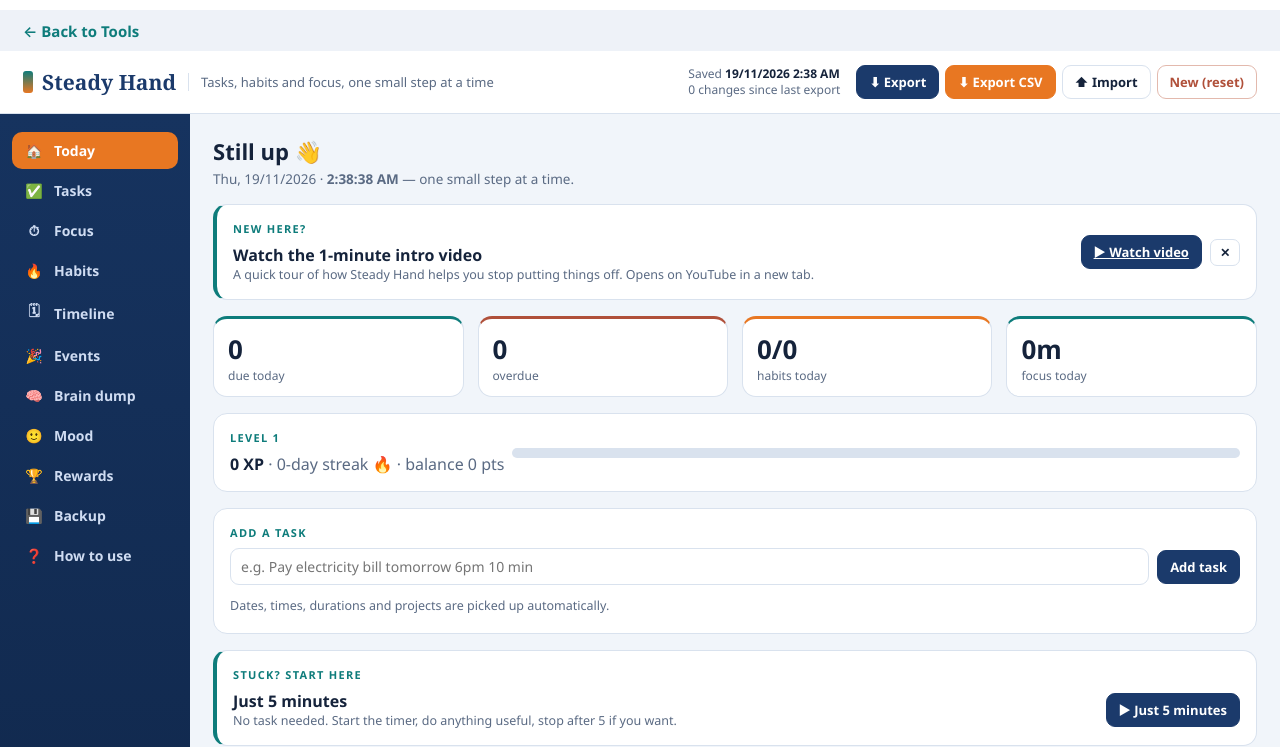
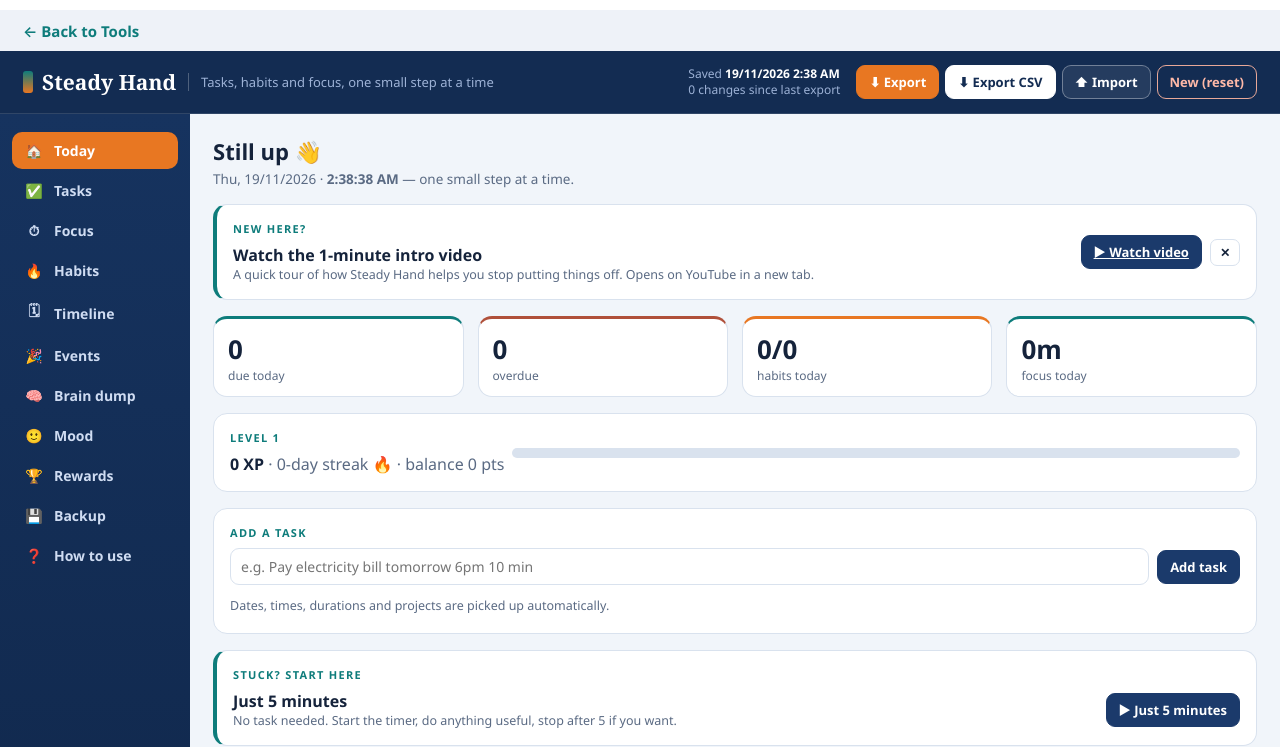
Before and after one commit to vamsheerudra/mfd-website, a plain HTML site: page tools/steady-hand.html in a window 1280 px wide. Shown: the part 58-805 px from the top of the page. Drawn offline with Linux system fonts and the light colour scheme.

Commit message:
Add files via upload

```diff
--- a/tools/steady-hand.html
+++ b/tools/steady-hand.html
@@ -25,7 +25,7 @@ body{font-family:"Segoe UI",system-ui,-apple-system,Roboto,Helvetica,Arial,sans-
 
 .card{position:relative;flex:1 0 auto;display:flex;flex-direction:column;width:100%;margin:0;background:var(--paper);overflow:hidden}
 .card::before{content:none}
-.top{display:flex;flex-wrap:wrap;gap:10px 16px;align-items:center;padding:14px clamp(14px,1.8vw,32px);border-bottom:1px solid var(--line);background:#fff}
+.top{display:flex;flex-wrap:wrap;gap:10px 16px;align-items:center;padding:14px clamp(14px,1.8vw,32px);border-bottom:1px solid rgba(255,255,255,.12);background:#132c52}
 .brand{display:flex;align-items:center;gap:8px 12px;margin-right:auto;flex-wrap:wrap}
 .brand h1{white-space:nowrap;font-size:21px;margin:0;font-family:Georgia,'Times New Roman',serif;color:var(--navy);display:flex;align-items:center;gap:9px}
 .brand h1::before{content:'';width:10px;height:22px;border-radius:3px;background:linear-gradient(180deg,#0e7c7b,#E87722)}
@@ -148,6 +148,18 @@ tr.detail td{background:var(--paper2);padding:14px}
   .ring{width:210px;height:210px}.ring>div{width:174px;height:174px}.ring .time{font-size:38px}
 }
 
+
+.top .brand h1{color:#fff}
+.top .brand small{color:#9db2d6;border-left-color:rgba(255,255,255,.25)}
+.top .status{color:#9db2d6}.top .status b{color:#fff}
+.top .btn.navy{background:#E87722;border-color:#E87722;color:#fff}
+.top .btn.navy:hover{background:#cf6a1c;border-color:#cf6a1c}
+.top .btn.goldb{background:#fff;border-color:#fff;color:#132c52}
+.top .btn.goldb:hover{background:#dcefee;border-color:#dcefee}
+.top .btn:not(.navy):not(.goldb):not(.danger){background:rgba(255,255,255,.08);border-color:rgba(255,255,255,.35);color:#fff}
+.top .btn:not(.navy):not(.goldb):not(.danger):hover{background:rgba(255,255,255,.18)}
+.top .btn.danger{background:transparent;border-color:#e8a898;color:#ffb9a8}
+.top .btn.danger:hover{background:var(--rust);border-color:var(--rust);color:#fff}
 /* ---- Nityasarathi site additions ---- */
 .site-head{background:#fff;border-bottom:1px solid #EEF2F8;position:relative;z-index:2}
 .site-head-in{width:100%;margin:0;padding:0 clamp(14px,1.8vw,32px);height:68px;display:flex;align-items:center;justify-content:space-between;gap:16px}
```
